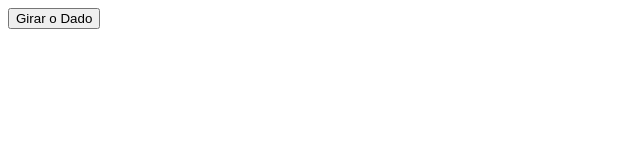
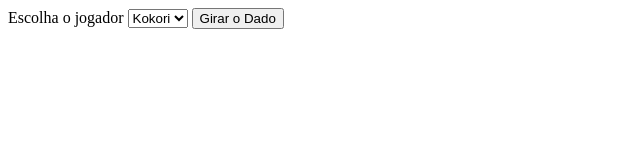
Before and after one commit to kadukitesesi/ESTUDOS_24, a plain HTML site: page javascript/RPG/index.html in a window 1280 px wide. Shown: the whole page, without its empty margins (0-640 px from the left). Drawn offline with Linux system fonts and the light colour scheme.

Commit message:
Configurando opções

```diff
--- a/javascript/RPG/index.html
+++ b/javascript/RPG/index.html
@@ -3,9 +3,15 @@
 <head>
     <meta charset="UTF-8">
     <meta name="viewport" content="width=device-width, initial-scale=1.0">
+    <link rel="stylesheet" href="style.css">
     <title>Document</title>
 </head>
 <body>
+    <label for="jogadores">Escolha o jogador</label>
+    <select name="jogadores" id="">
+        <option value="Kokori">Kokori</option>
+        <option value="Inai">Inai</option>
+    </select>
     <button onclick="girarDado()">Girar o Dado</button>
     <p id="sorte"></p><span id="nota"></span>
     <script src="rpg.js"></script>
```
Also changed, not shown: javascript/RPG/style.css (added).
